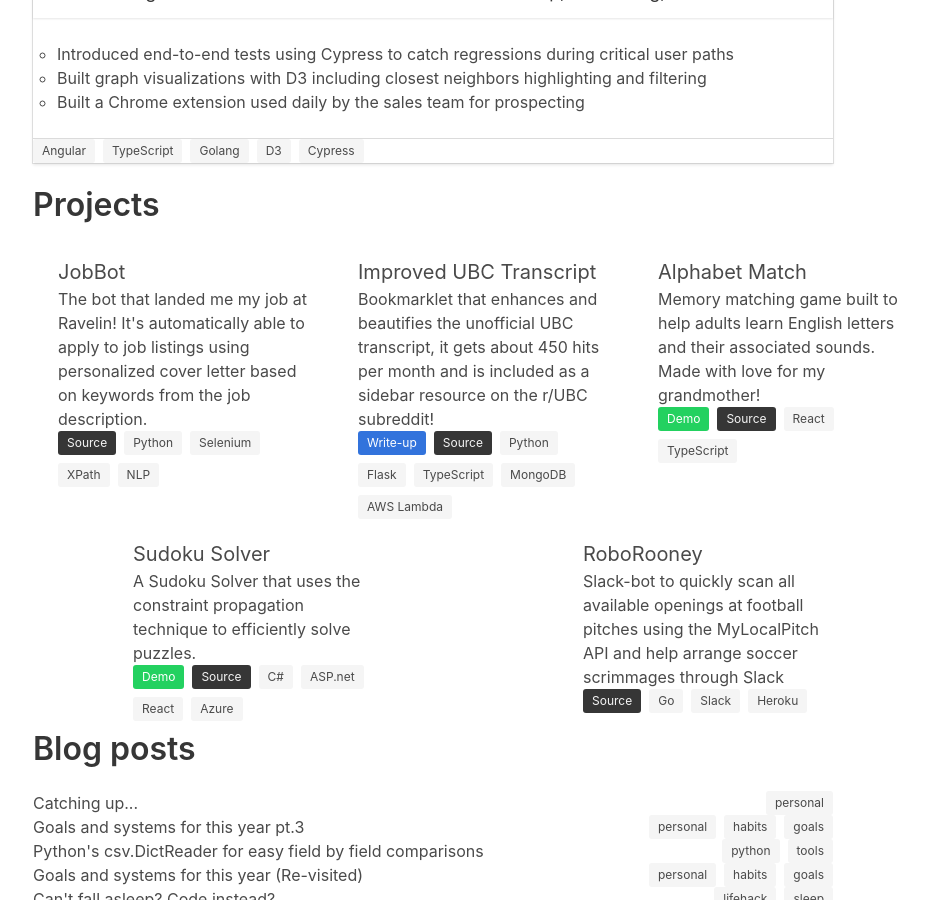
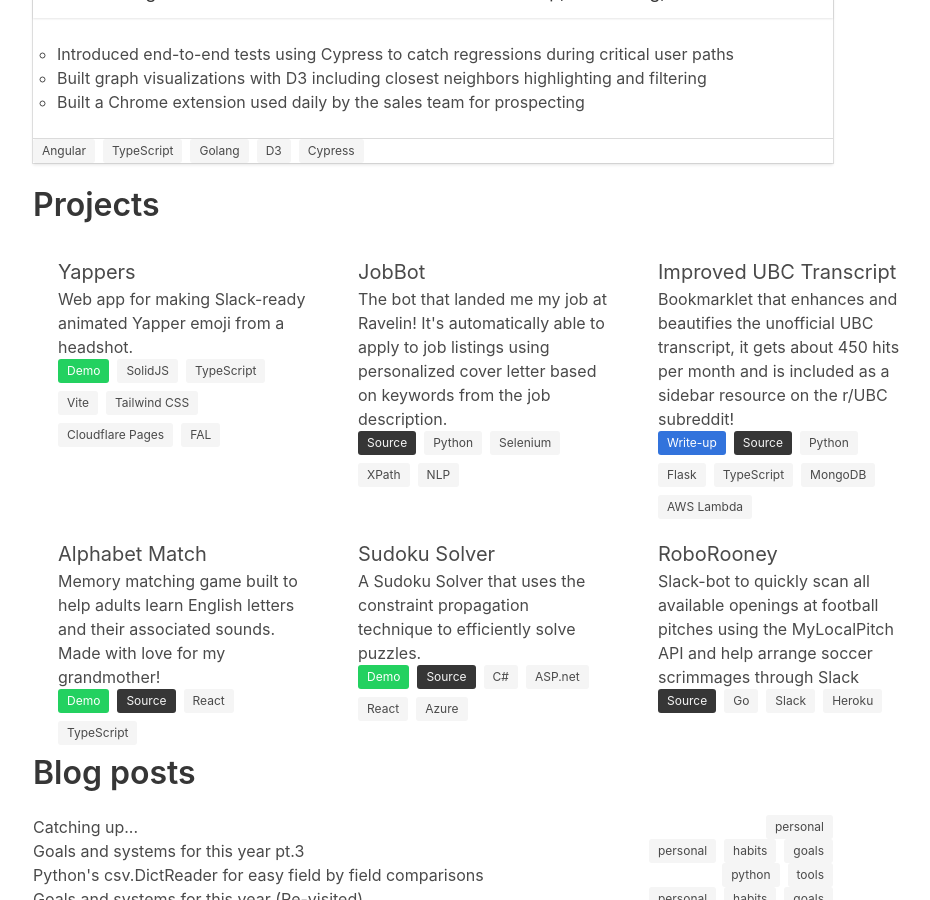
Before and after one commit to arashout/arashout.site, a Jekyll site: the page built from index.html, in a window 1280 px wide and 900 px high, scrolled down 1233 px. Shown: the whole window, without its empty margins (157-1087 px from the left). Built offline with Jekyll 4.4.1, drawn with Linux system fonts in a browser that asks for light colours.

Commit message:
Add Yappers project

```diff
--- a/_data/resume.yaml
+++ b/_data/resume.yaml
@@ -147,6 +147,17 @@ contributions:
     technologies:
       - Rust
 projects:
+  - name: Yappers
+    demo: "https://yappers.pages.dev"
+    summary: >-
+      Web app for making Slack-ready animated Yapper emoji from a headshot.
+    technologies:
+      - SolidJS
+      - TypeScript
+      - Vite
+      - Tailwind CSS
+      - Cloudflare Pages
+      - FAL
   - name: JobBot
     source: "https://github.com/arashout/JobBot"
     summary: >-
```
Also changed, not shown: Gemfile.lock (added).
